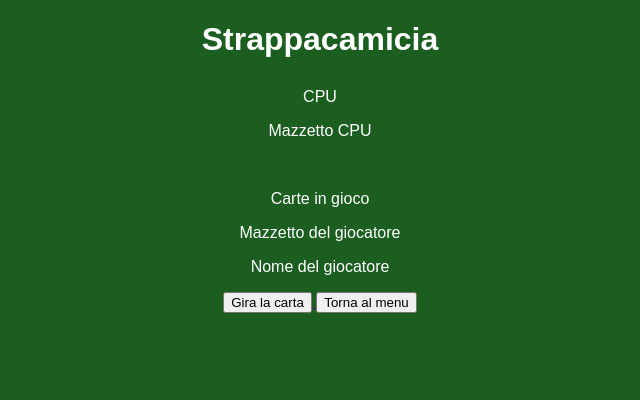
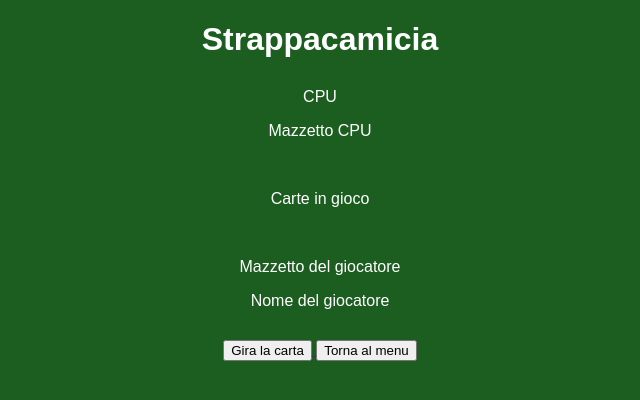
Before and after one commit to FlavioPiff/progetto_strappacamicia_piferi, a PHP site: page /gioco.html in a window 1280 px wide. Shown: the top 400 px of the page, without its empty margins (320-960 px from the left). Run offline with PHP 8.4, Linux system fonts and the light colour scheme.

Commit message:
altre migliorie grafiche

```diff
--- a/stile.css
+++ b/stile.css
@@ -15,3 +15,11 @@ body {
     margin-top: 30px;
     margin-bottom: 50px;
 }
+
+.carte{
+    margin-bottom: 50px;
+}
+
+.giocatore{
+    margin-bottom: 30px;
+}
```
